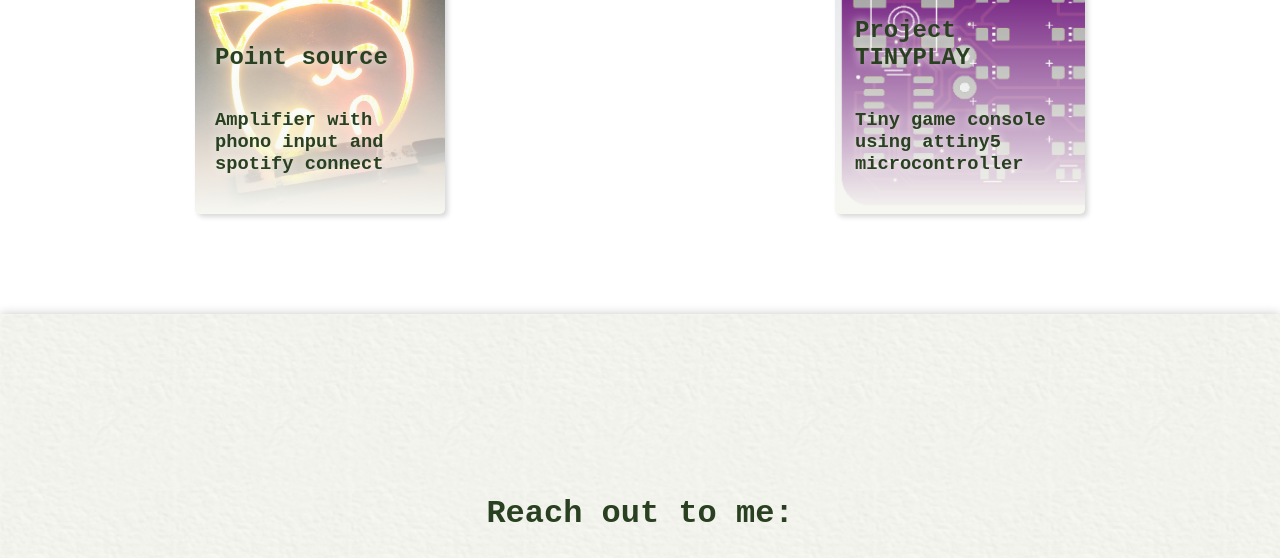
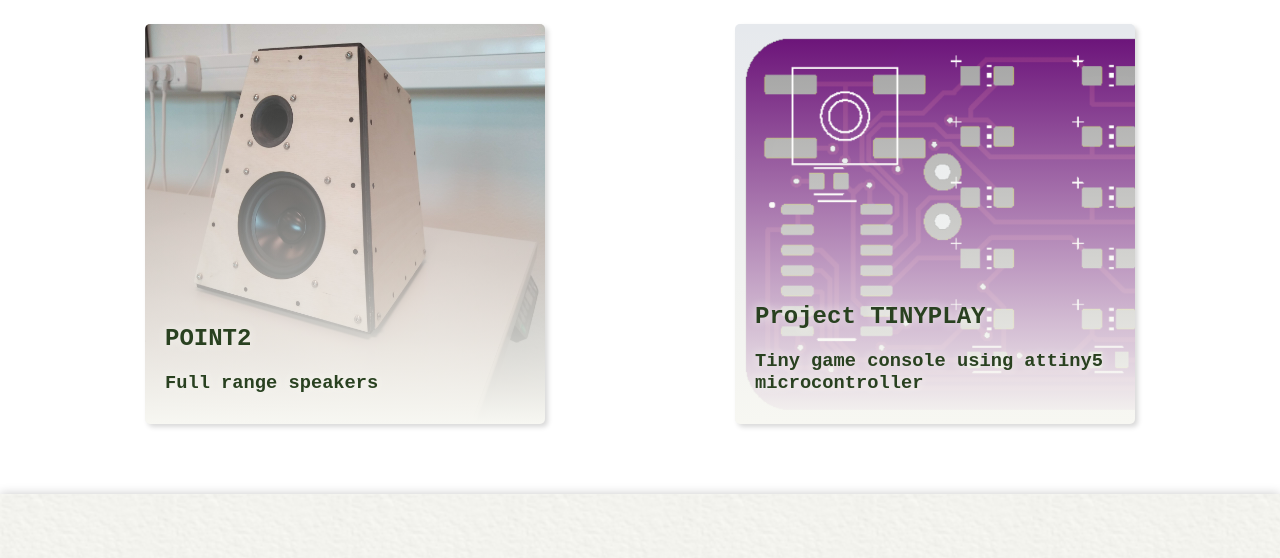
Before and after one commit to adaand00/adaand00.github.io, a plain HTML site: page index.html in a window 1280 px wide. Shown: the part 2086-2644 px from the top of the page. Drawn offline with Linux system fonts and the light colour scheme; a web font is replaced by a local one.

Commit message:
Add media

```diff
--- a/index.html
+++ b/index.html
@@ -6,18 +6,9 @@
   <meta name="viewport" content="width=device-width, initial-scale=1">
 
   <title>Adam Anderson</title>
-  <meta name="description" content="A simple HTML5 Template for new projects.">
-  <meta name="author" content="SitePoint">
-
-  <meta property="og:title" content="A Basic HTML5 Template">
-  <meta property="og:type" content="website">
-  <meta property="og:url" content="https://www.sitepoint.com/a-basic-html5-template/">
-  <meta property="og:description" content="A simple HTML5 Template for new projects.">
-  <meta property="og:image" content="image.png">
 
   <link rel="icon" href="/favicon.ico">
   <link rel="icon" href="/favicon.svg" type="image/svg+xml">
-  <link rel="apple-touch-icon" href="/apple-touch-icon.png">
 
   <link rel="stylesheet" href="style.css">
 
@@ -31,7 +22,7 @@
     </div>
 
     <div class="page" id="top2">
-      <h2 class="OCR">Engineering student <br> Maker <br> Currently based in Sweden </h2>
+      <h2 class="OCR">Engineering student and Maker <br> Interested in electronics, audio, programming and design </h2>
     </div>
 
     <div class="page paper" id="back1"></div>
@@ -50,14 +41,9 @@
         <h3>Light up sign using attiny5 microcontroller</h3>
       </a>
 
-      <a class="projectbox" id="pointtwo" href="https://github.com/adaand00">
-        <h2>Point two</h2>
+      <a class="projectbox" id="pointtwo" href="https://github.com/adaand00/POINT2">
+        <h2>POINT2</h2>
         <h3>Full range speakers</h3>
-      </a>
-
-      <a class="projectbox" id="pointsource" href="https://github.com/adaand00">
-        <h2>Point source</h2>
-        <h3>Amplifier with phono input and spotify connect</h3>
       </a>
 
       <a class="projectbox" id="TINYPLAY" href="https://github.com/adaand00/TINYPLAY">
--- a/style.css
+++ b/style.css
@@ -96,15 +96,16 @@ body{
     display: flex;
     flex-wrap: wrap;
     justify-content: space-around;
+    padding: 50px;
 }
 
 
 .projectbox{
     display: block;
     box-sizing: border-box;
-    margin: 50px;
-    height: 250px;
-    width: 250px;
+    margin: 20px;
+    height: 400px;
+    width: 400px;
     display: flex;
     flex-direction: column;
     justify-content: flex-end;
@@ -115,6 +116,11 @@ body{
     text-decoration: none;
     color: var(--c-dark);
     text-shadow: var(--c-light) 0px 0px 10px;
+}
+
+.projectbox *{
+    margin-top: 10px;
+    margin-bottom: 10px;
 }
 
 #tinyled{
```
